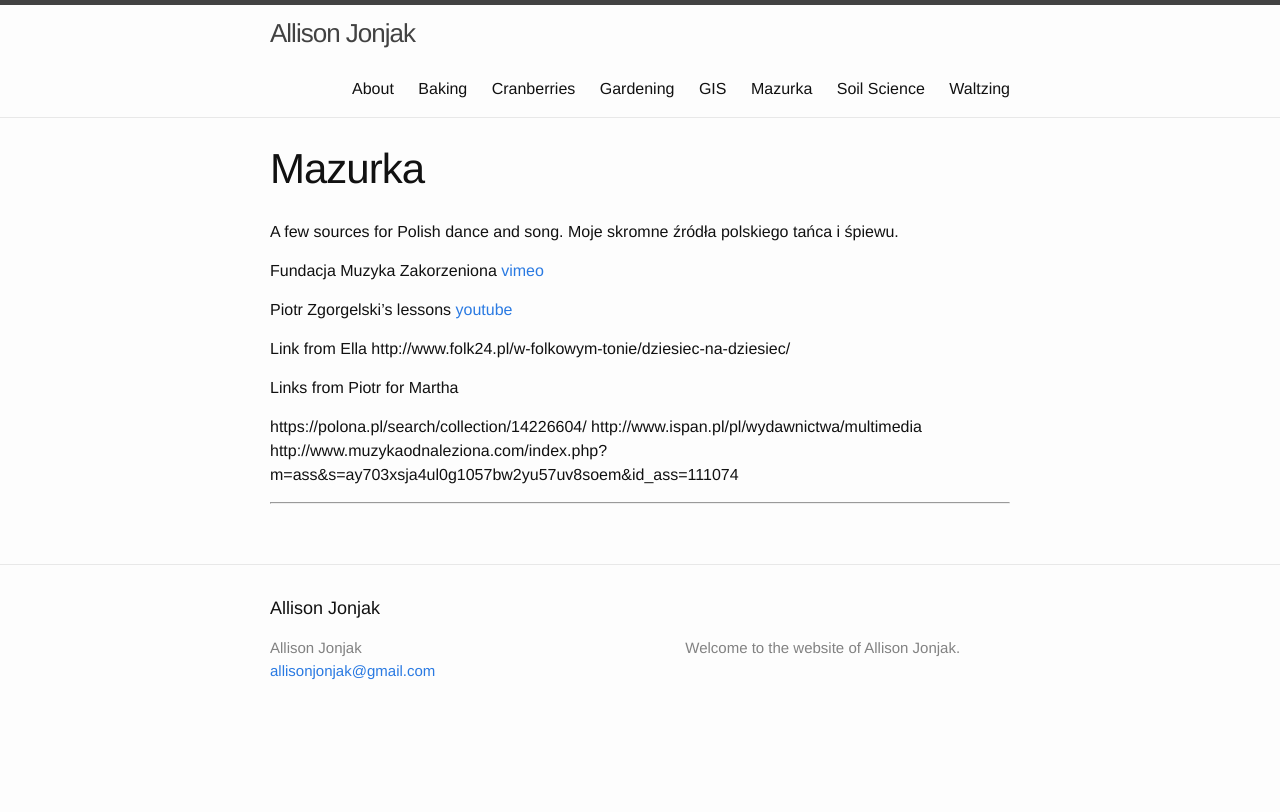
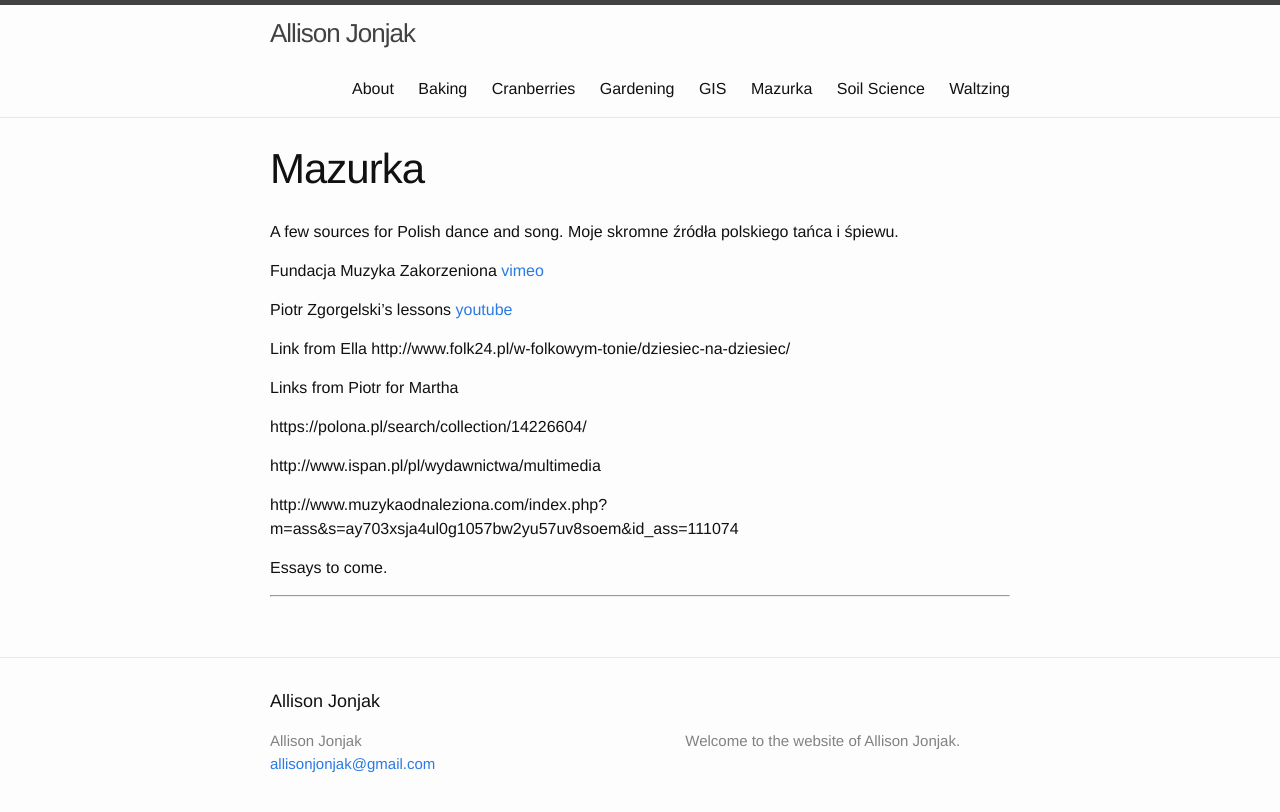
Before and after one commit to cranhandler/cranhandler.github.io, a Jekyll site: the page built from waltzing/mazurka.md, in a window 1280 px wide. Shown: the top 812 px of the page. Built offline with Jekyll 4.4.1, drawn with Linux system fonts in a browser that asks for light colours.

Commit message:
Update mazurka.md

```diff
--- a/waltzing/mazurka.md
+++ b/waltzing/mazurka.md
@@ -17,9 +17,12 @@ http://www.folk24.pl/w-folkowym-tonie/dziesiec-na-dziesiec/
 Links from Piotr for Martha
 
 https://polona.pl/search/collection/14226604/
+
 http://www.ispan.pl/pl/wydawnictwa/multimedia
+
 http://www.muzykaodnaleziona.com/index.php?m=ass&s=ay703xsja4ul0g1057bw2yu57uv8soem&id_ass=111074
 
+Essays to come.
 
 [vimeo]: https://vimeo.com/muzykazakorzeniona
 [youtube]: https://www.youtube.com/channel/UCKFo2TIFrMfp0pJmdFBkyng
```
